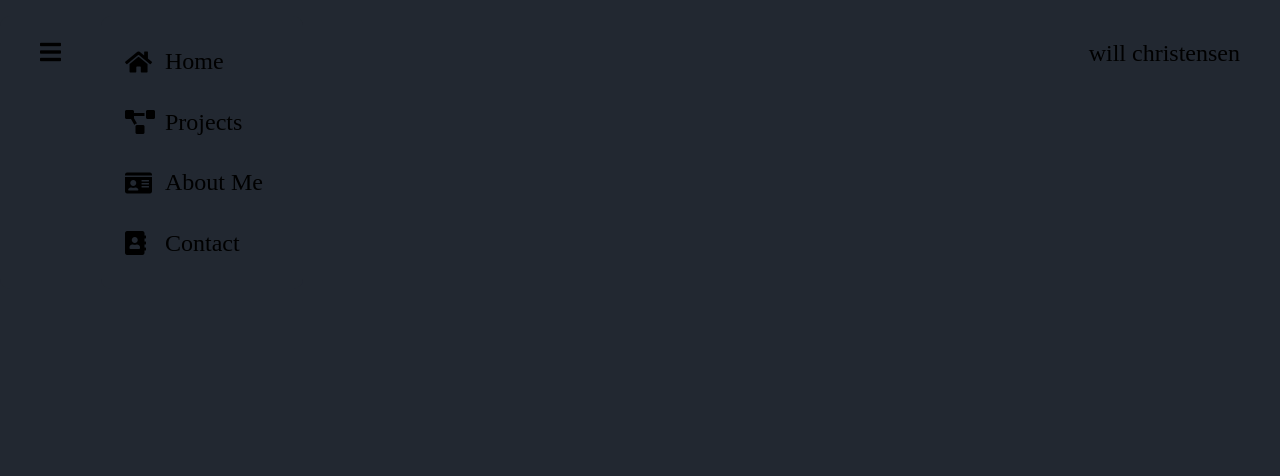
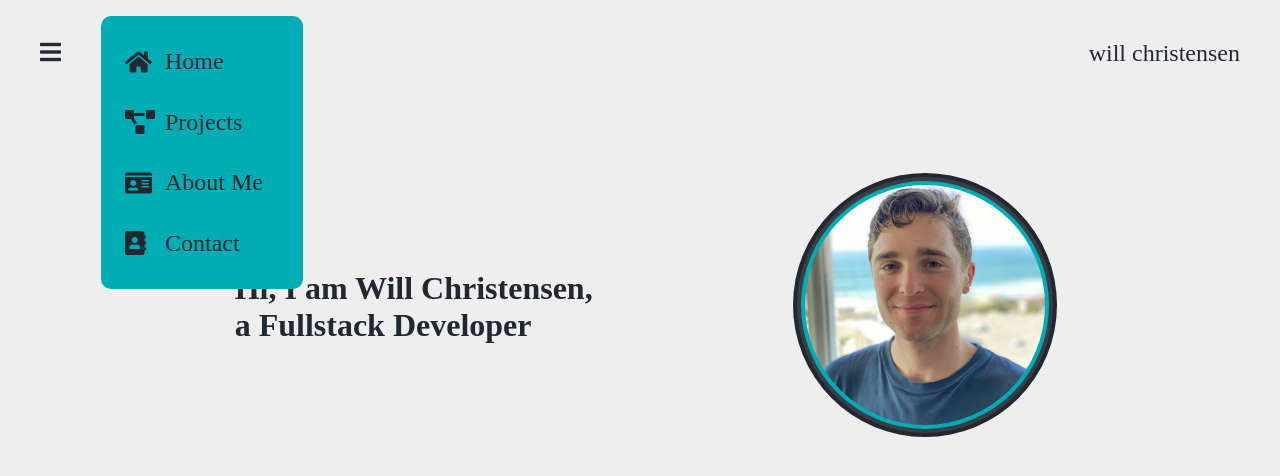
Before and after one commit to willmchristensen/Portfolio, a React (Create React App) app: page / in a window 1280 px wide. Shown: the top 476 px of the page. Built offline with nearby package versions, Linux system fonts and the light colour scheme.

Commit message:
navbar & landing page

```diff
--- a/src/App.js
+++ b/src/App.js
@@ -1,10 +1,12 @@
 import './index.css';
 import NavBar from './components/NavBar';
+import Main from './components/Main';
 
 function App() {
   return (
     <div className="App">
       <NavBar></NavBar>
+      <Main></Main>
     </div>
   );
 }
--- /dev/null
+++ b/src/components/Main/Main.css
@@ -0,0 +1,61 @@
+.main-wrapper{
+    display: flex;
+    flex-direction: column;
+    align-items: center;
+    justify-content: center;
+}
+.main-container{
+    display: flex;
+    align-items: center;
+    justify-content: space-evenly;
+    height: 50vh;
+    width: 90%;
+}
+.main-text{
+    width: 25ch;
+}
+.portrait{
+    position: relative;
+    z-index: 3;
+    width: 15rem;
+    height: 15rem;
+    border-radius: 50%;
+    object-fit: cover;
+}
+.portrait-container{
+    position: relative;
+}
+.circle{
+    position: absolute;
+    border-radius: 50%;
+    background-color: #fff;
+    display: flex;
+    align-items: center;
+    justify-content: center;
+    margin: 0 auto;
+    margin-bottom: 1rem;
+}
+.first{
+    z-index: 2;
+    top: -.25rem;
+    left: -.25rem;
+    width: 15.5rem;
+    height: 15.5rem;
+    background-color: var(--blue);
+}
+.second{
+    z-index: 1;
+    top: -.5rem;
+    left: -.5rem;
+    width: 16rem;
+    height: 16rem;
+    background-color: var(--dark-grey);
+}
+.third{
+    z-index: 0;
+    top: -.75rem;
+    left: -.75rem;
+    width: 16.5rem;
+    height: 16.5rem;
+    background-color: var(--black);
+}
--- /dev/null
+++ b/src/components/Main/index.js
@@ -0,0 +1,21 @@
+import './Main.css'
+function Main() {
+  return (
+    <div className="main-wrapper">
+      <div className="main-container">
+        <h1 className='main-text'>Hi, I am Will Christensen,<br/> a Fullstack Developer</h1>
+        <div className="portrait-container">
+          <div className="circle first"></div>
+          <div className="circle second"></div>
+          <div className="circle third"></div>
+          <img
+            className="portrait"
+            src="/assets/portrait.jpg"
+            alt="portrait-of-me"
+          />
+        </div>
+      </div>
+    </div>
+  )
+}
+export default Main;
--- a/src/components/NavBar/NavBar.css
+++ b/src/components/NavBar/NavBar.css
@@ -3,6 +3,8 @@
     justify-content: space-between;
     align-items: center;
     margin-top: 1rem;
+    max-width: 100%;
+    z-index: 1;
 }
 .navbar-item{
     list-style: none;
--- a/src/components/SideBar/SideBar.css
+++ b/src/components/SideBar/SideBar.css
@@ -14,7 +14,7 @@
     flex-direction: column;
     justify-content: center;
     align-items: center;
-    background-color: var(--black);
+    background-color: var(--blue);
     padding: 1rem;
     gap:.1rem;
     width: 100%;
--- a/src/components/SideBarItem/SideBarItem.css
+++ b/src/components/SideBarItem/SideBarItem.css
@@ -10,14 +10,14 @@
     transition: background-color 0.3s;
 }
 .sidebar-item-text{
-    background-color: var(--black);
+    background-color: var(--blue);
     display: flex;
     align-items: center;
     transition: background-color 0.3s;
 }
 .sidebar-item > i{
     width:2.5rem;
-    background-color: var(--black);
+    background-color: var(--blue);
     margin: 0;
     transition: background-color 0.3s;
 }
@@ -27,9 +27,9 @@
 }
 .sidebar-item:hover .sidebar-item-text{
     background-color: var(--dark-grey);
-    color: var(--blue);
+    color: var(--light-grey);
 }
 .sidebar-item:hover i{
     background-color: var(--dark-grey);
-    color: var(--blue);
+    color: var(--light-grey);
 }
--- a/src/index.css
+++ b/src/index.css
@@ -5,7 +5,8 @@
     --light-grey: rgb(238, 238, 238);
 }
 *{
-    background-color:var(--black);
+    color: var(--black);
+    background-color:var(--light-grey);
     margin:0;
     padding:0;
 }
```
Also changed, not shown: public/assets/portrait.jpg (added).
